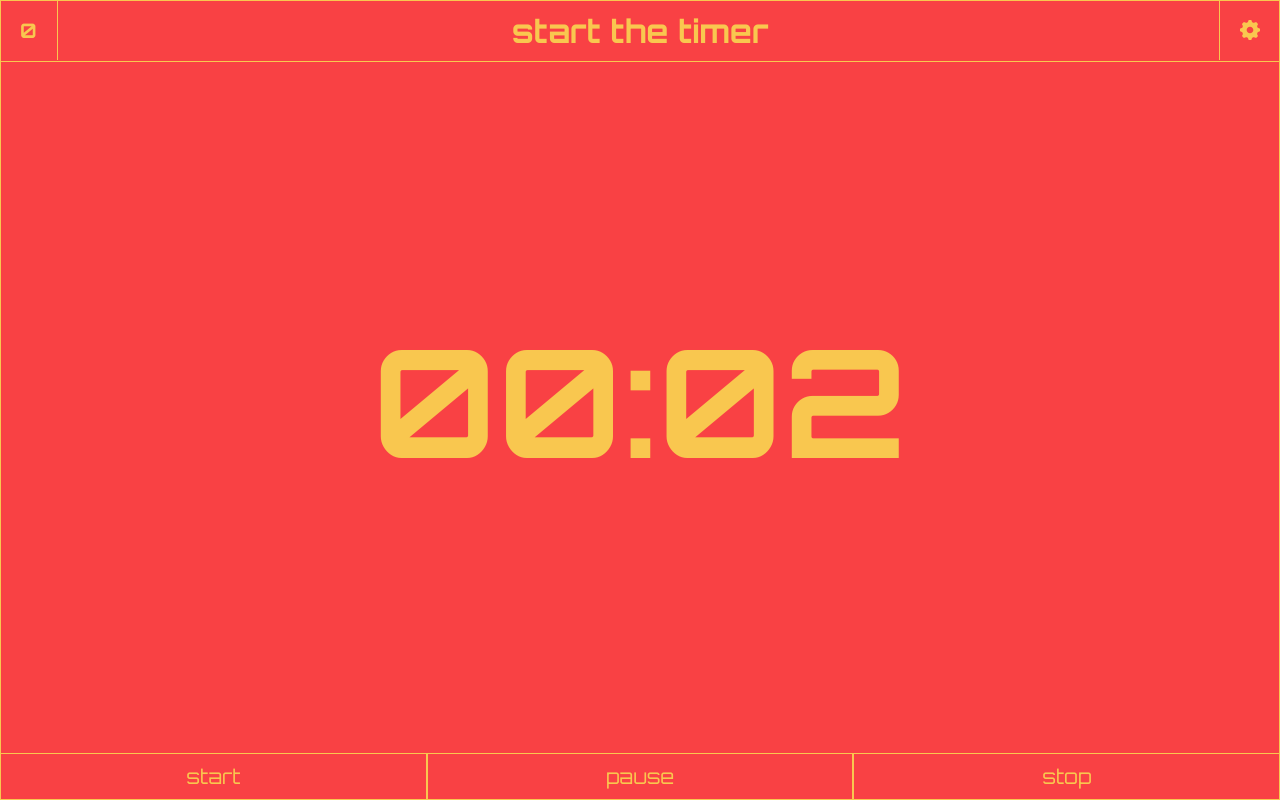
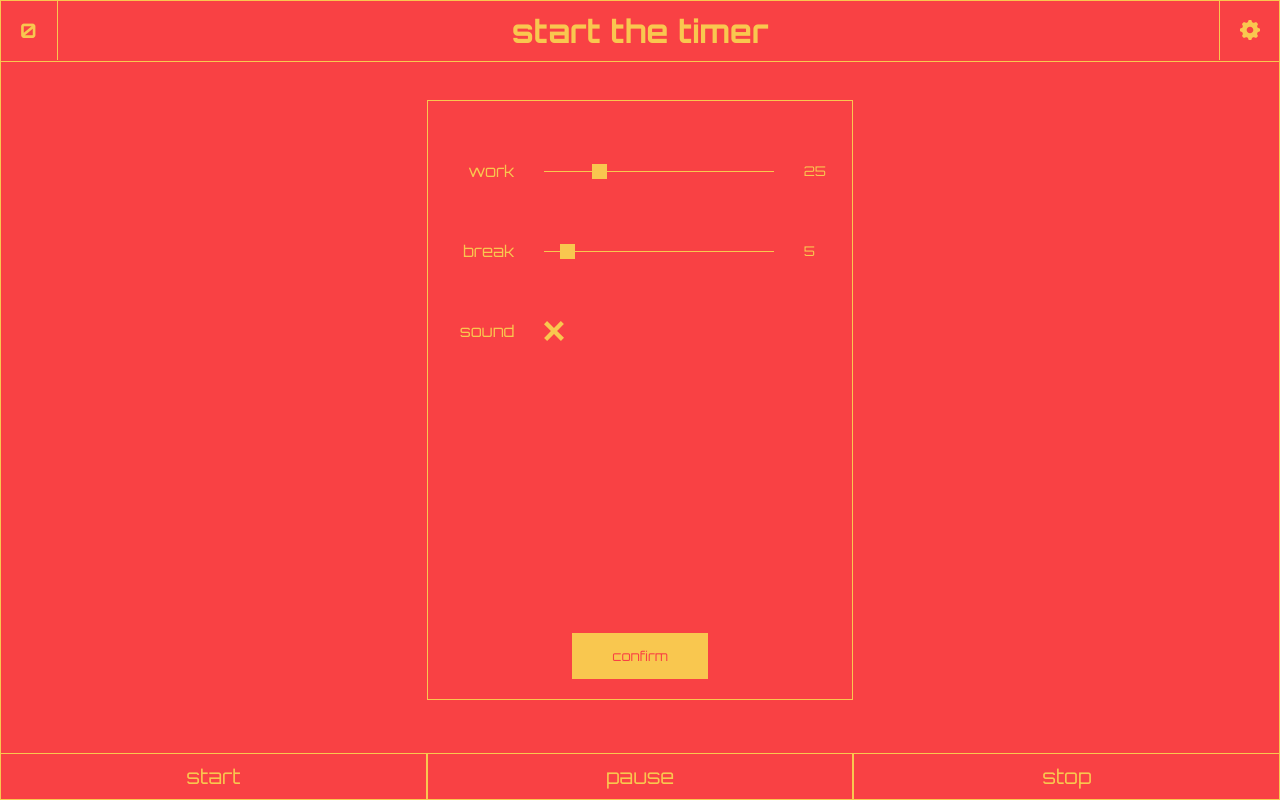
Before and after one commit to bojantubic/pomodoro-timer-react, a React (Create React App) app: page / in a window 1280 px wide. Both pictures are taken after a click on the button 1249 px from the left and 30 px from the top of the page. Built offline with nearby package versions, Linux system fonts and the light colour scheme.

Commit message:
Add settings

```diff
--- a/package.json
+++ b/package.json
@@ -1,5 +1,5 @@
 {
-  "name": "reactus",
+  "name": "onfocus",
   "version": "0.1.0",
   "private": true,
   "dependencies": {
--- a/src/App.css
+++ b/src/App.css
@@ -5,7 +5,7 @@
   --yellow: #f9c74f;
   --blue: #577590;
 
-  --transition: all 0.3s ease-out;
+  --transition: all 0.2s ease-out;
 }
 
 .work {
@@ -37,20 +37,26 @@
 body {
   background-color: var(--color-primary);
   height: 100vh;
-  width: 100%;
-  transition: var(--transition);
+  width: 100vw;
+  transition: background-color 0.2s ease-out;
+
+  border-left: 1px solid var(--color-secondary);
+  border-right: 1px solid var(--color-secondary);
 
   display: flex;
   justify-content: center;
   align-items: center;
 }
 
+@media only screen and (max-width: 300px) {
+  body {
+    width: 300px;
+  }
+}
+
 main {
   height: 100vh;
   width: 100vw;
-
-  border-left: 1px solid var(--color-secondary);
-  border-right: 1px solid var(--color-secondary);
 
   display: flex;
   justify-content: center;
@@ -180,3 +186,123 @@ footer button:hover,
   color: var(--color-primary);
   background-color: var(--color-secondary);
 }
+
+/* SETTINGS */
+
+.form {
+  width: 33.33%;
+  height: 75%;
+  border: 1px solid var(--color-secondary);
+  position: relative;
+
+  display: flex;
+  flex-direction: column;
+  align-items: center;
+}
+
+@media only screen and (max-width: 1000px) {
+  .form {
+    width: 90%;
+  }
+}
+
+@media only screen and (max-width: 600px) {
+  .form {
+    border: 0;
+  }
+}
+
+.form__block {
+  margin: 30px;
+  width: 90%;
+
+  display: flex;
+  justify-content: center;
+  align-items: center;
+}
+
+.form__block:first-child {
+  margin-top: 60px;
+}
+
+.form__block--left {
+  text-align: right;
+  flex: 1;
+}
+
+@media only screen and (max-width: 600px) {
+  .form__block--left {
+    margin-left: -40px;
+  }
+}
+
+.form__block--right {
+  display: flex;
+  justify-content: start;
+  align-items: center;
+  flex: 3;
+}
+
+@media only screen and (max-width: 600px) {
+  .form__block--right {
+    flex: 1.8;
+  }
+}
+
+.form__label {
+  color: var(--color-secondary);
+  margin-right: 30px;
+}
+
+input[type="range"] {
+  -webkit-appearance: none;
+  width: 80%;
+  height: 1px;
+  margin-right: 30px;
+
+  background: transparent;
+  background-color: var(--color-secondary);
+  outline: 0;
+}
+
+input[type="range"]::-webkit-slider-thumb {
+  -webkit-appearance: none;
+  height: 15px;
+  width: 15px;
+  border: 0;
+  background: var(--color-secondary);
+  cursor: pointer;
+}
+
+.form small {
+  color: var(--color-secondary);
+  margin: 0;
+}
+
+.form__button {
+  position: absolute;
+  bottom: 20px;
+  border: 0;
+  outline: 0;
+  padding: 15px 40px;
+  background-color: var(--color-secondary);
+  color: var(--color-primary);
+  cursor: pointer;
+
+  display: flex;
+  justify-content: center;
+  align-items: center;
+}
+
+@media only screen and (max-width: 1000px) {
+  .form__button {
+    width: 33.33%;
+  }
+}
+
+@media only screen and (max-width: 600px) {
+  .form__button {
+    width: 33.33%;
+    bottom: 0;
+  }
+}
--- a/src/App.js
+++ b/src/App.js
@@ -1,5 +1,5 @@
 import React, { useState, useEffect, useRef } from "react";
-import Gear from "./Gear";
+import { Gear, Checked, Unchecked } from "./SVGs";
 import "./App.css";
 
 function App() {
@@ -7,16 +7,16 @@ function App() {
     document.querySelector("body").classList.add("work");
   }, []);
 
-  // const timeWork = 25 * 60;
-  // const timeBreak = 5 * 60;
-  const timeWork = 2;
-  const timeBreak = 10;
   const bodyClass = document.querySelector("body").classList;
 
   const [title, setTitle] = useState("start the timer");
+  const [timeWork, setTimeWork] = useState(1500);
+  const [timeBreak, setTimeBreak] = useState(300);
   const [isWorkTime, setIsWorkTime] = useState(true);
+  const [soundOn, setSoundOn] = useState(false);
   const [time, setTime] = useState(timeWork);
   const [totalSessions, setTotalSessions] = useState(0);
+  const [activeSettings, setActiveSettings] = useState(false);
   const intervalRef = useRef(null);
 
   const padStart = (time) => time.toString().padStart(2, 0);
@@ -32,10 +32,13 @@ function App() {
       setTime((timeLeft) => {
         if (timeLeft >= 1) return timeLeft - 1;
         stopTimer();
+
         setTime(timeBreak);
         setTitle(() => "have a break");
         setIsWorkTime(false);
         setTotalSessions((prev) => prev + 1);
+        setActiveSettings(false);
+
         bodyClass.remove("work");
         bodyClass.add("break");
         return 0;
@@ -52,9 +55,12 @@ function App() {
       setTime((timeLeft) => {
         if (timeLeft >= 1) return timeLeft - 1;
         stopTimer();
+
         setTime(timeWork);
         setTitle(() => "back to work");
         setIsWorkTime(true);
+        setActiveSettings(false);
+
         bodyClass.remove("break");
         bodyClass.add("work");
         return 0;
@@ -66,17 +72,44 @@ function App() {
     if (intervalRef.current === null) return;
     clearInterval(intervalRef.current);
     intervalRef.current = null;
+
     setTitle(() => "keep going");
+    setActiveSettings(false);
   };
 
   const stopTimer = () => {
     clearInterval(intervalRef.current);
     intervalRef.current = null;
+
     setTitle(() => "start the timer");
     setTime(timeWork);
     setIsWorkTime(true);
+    setActiveSettings(false);
+
     bodyClass.remove("break");
     bodyClass.add("work");
+  };
+
+  const handleSettings = () => {
+    setActiveSettings((prev) => !prev);
+  };
+
+  const handleSound = () => {
+    setSoundOn((prev) => !prev);
+  };
+
+  const handleTimeWork = (e) => {
+    setTimeWork(e.target.value);
+  };
+  const handleTimeBreak = (e) => {
+    setTimeBreak(e.target.value);
+  };
+
+  const handleSettingsButton = (e) => {
+    e.preventDefault();
+    setTime(timeWork);
+    setActiveSettings(false);
+    pauseTimer();
   };
 
   const buttons = document.querySelectorAll("footer button");
@@ -92,16 +125,76 @@ function App() {
       <header>
         <span>{totalSessions}</span>
         <h1>{title}</h1>
-        <button>
+        <button onClick={() => handleSettings()}>
           <Gear />
         </button>
       </header>
 
-      <time>
-        <span>{minutes}</span>
-        <span>:</span>
-        <span>{seconds}</span>
-      </time>
+      {!activeSettings ? (
+        <time>
+          <span>{minutes}</span>
+          <span>:</span>
+          <span>{seconds}</span>
+        </time>
+      ) : (
+        <form className="form">
+          <div className="form__block">
+            <div className="form__block--left">
+              <label className="form__label" htmlFor="work">
+                work
+              </label>
+            </div>
+            <div className="form__block--right">
+              <input
+                value={timeWork}
+                onChange={handleTimeWork}
+                type="range"
+                id="work"
+                name="work"
+                min="900"
+                max="3600"
+                step="60"
+              />
+              <small>{Math.round(timeWork / 60)}</small>
+            </div>
+          </div>
+
+          <div className="form__block">
+            <div className="form__block--left">
+              <label className="form__label" htmlFor="break">
+                break
+              </label>
+            </div>
+            <div className="form__block--right">
+              <input
+                value={timeBreak}
+                onChange={handleTimeBreak}
+                type="range"
+                id="break"
+                name="break"
+                min="180"
+                max="1800"
+                step="60"
+              />
+              <small>{Math.round(timeBreak / 60)}</small>
+            </div>
+          </div>
+
+          <div className="form__block">
+            <div className="form__block--left">
+              <label className="form__label" htmlFor="">
+                sound
+              </label>
+            </div>
+            <div onClick={handleSound} className="form__block--right">
+              {soundOn ? <Checked /> : <Unchecked />}
+            </div>
+          </div>
+          <button onClick={handleSettingsButton} className="form__button">
+            confirm
+          </button>
+        </form>
+      )}
 
       <footer>
         <button onClick={isWorkTime ? startTimer : startBreak}>start</button>
--- a/src/Gear.js
+++ b/src/SVGs.js
@@ -1,7 +1,7 @@
 import React from "react";
 import "./App.css";
 
-export default function Gear() {
+export function Gear() {
   return (
     <>
       <svg xmlns="http://www.w3.org/2000/svg" width="20" height="20" viewBox="0 0 24 24">
@@ -10,3 +10,37 @@ export default function Gear() {
     </>
   );
 }
+
+export function Checked() {
+  return (
+    <>
+      <svg
+        style={{ cursor: "pointer" }}
+        fill="#f9c74f"
+        xmlns="http://www.w3.org/2000/svg"
+        width="20"
+        height="20"
+        viewBox="0 0 24 24"
+      >
+        <path d="M20.285 2l-11.285 11.567-5.286-5.011-3.714 3.716 9 8.728 15-15.285z" />
+      </svg>
+    </>
+  );
+}
+
+export function Unchecked() {
+  return (
+    <>
+      <svg
+        style={{ cursor: "pointer" }}
+        fill="#f9c74f"
+        xmlns="http://www.w3.org/2000/svg"
+        width="20"
+        height="20"
+        viewBox="0 0 24 24"
+      >
+        <path d="M24 20.188l-8.315-8.209 8.2-8.282-3.697-3.697-8.212 8.318-8.31-8.203-3.666 3.666 8.321 8.24-8.206 8.313 3.666 3.666 8.237-8.318 8.285 8.203z" />
+      </svg>
+    </>
+  );
+}
```
